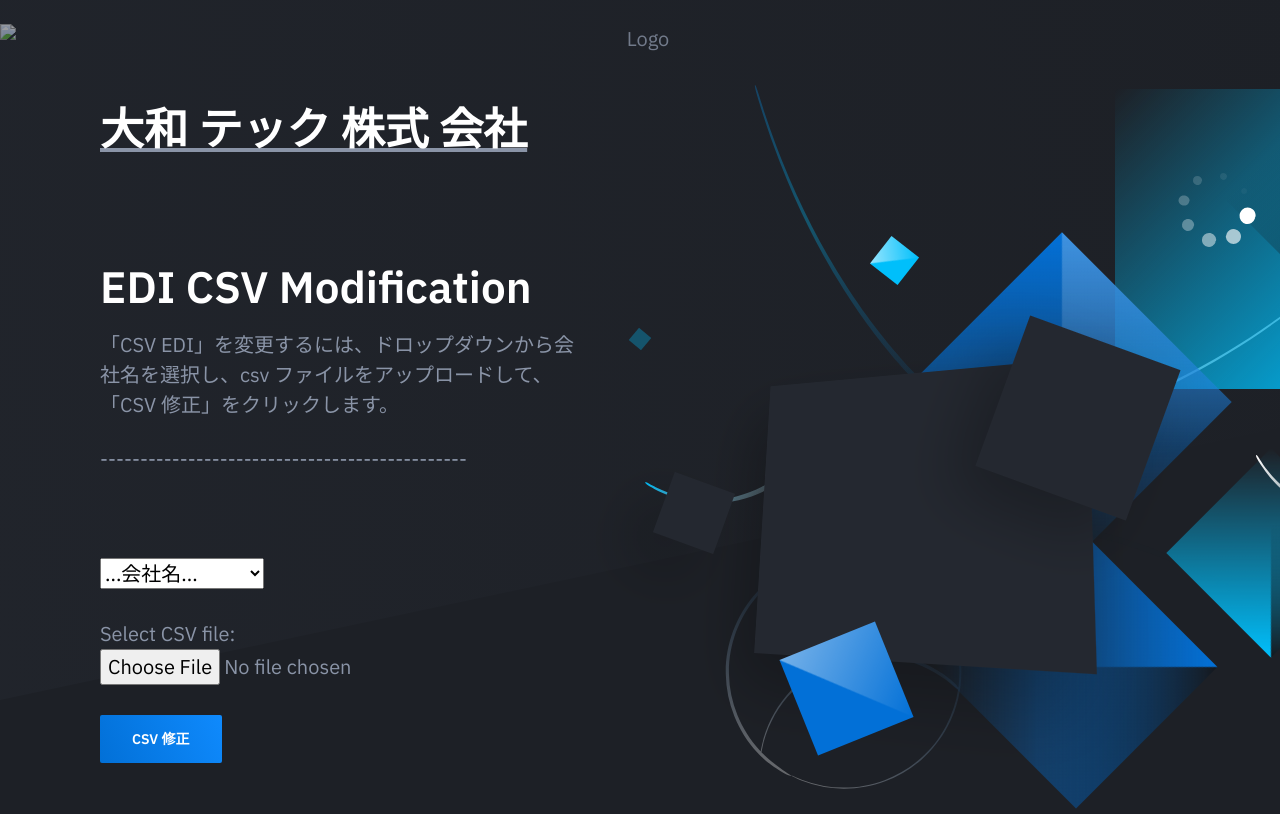
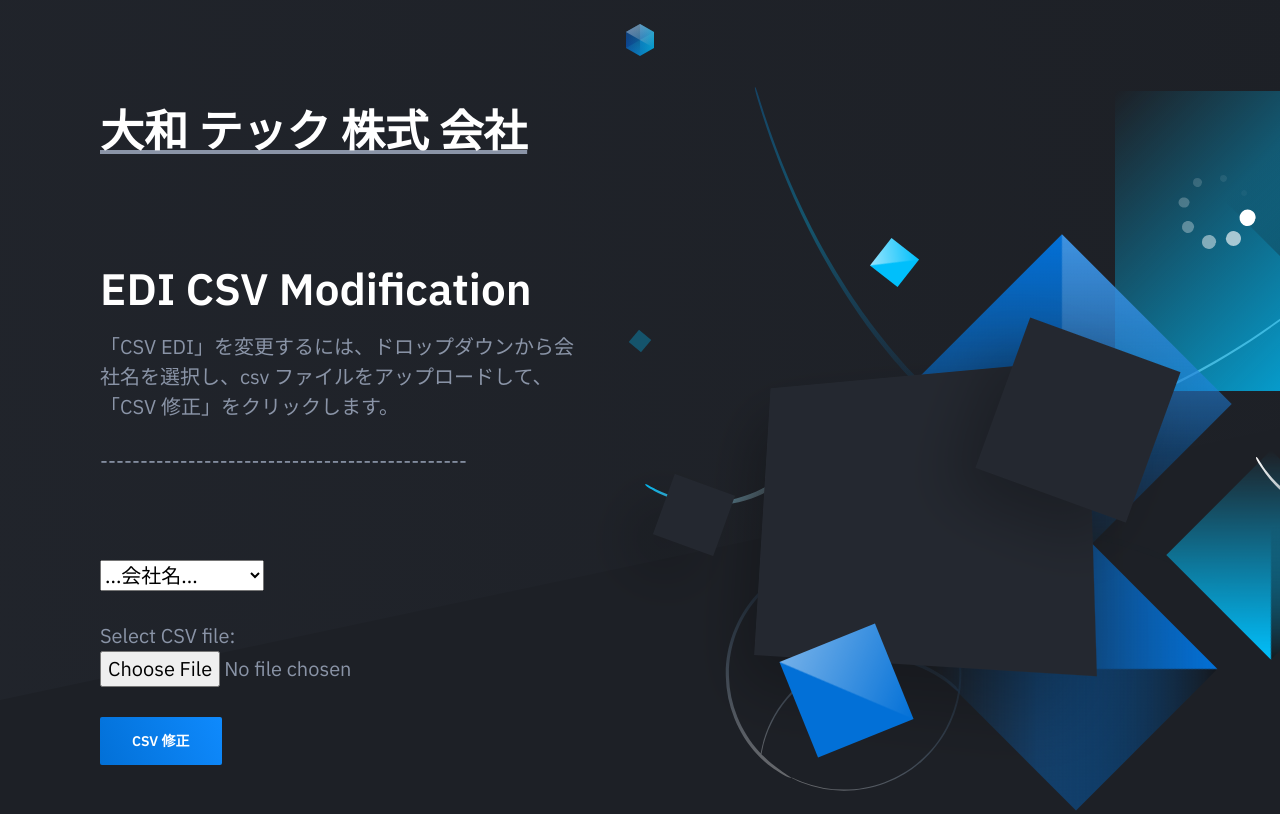
Before and after one commit to hillglog/hillglog.github.io, a website: page index.html in a window 1280 px wide. Shown: the top 814 px of the page. Drawn offline with nearby package versions, Linux system fonts and the light colour scheme.

Commit message:
Update index.html

```diff
--- a/index.html
+++ b/index.html
@@ -16,7 +16,7 @@
 
     <body class="is-boxed has-animations">
         <div class="body-wrap">
-            <header class="site-header"><img class="header-logo-image" src="yamato-tec.jp/images/base/logo.svg" alt="Logo"> <!--  dist/images/logo.svg -->
+            <header class="site-header"><img class="header-logo-image" src="./dist/images/logo.svg" alt="Logo"> <!--  /dist/images/logo.svg -->
                 <div class="container">
                     <div class="site-header-inner">
                         <div class="brand header-brand">
```
